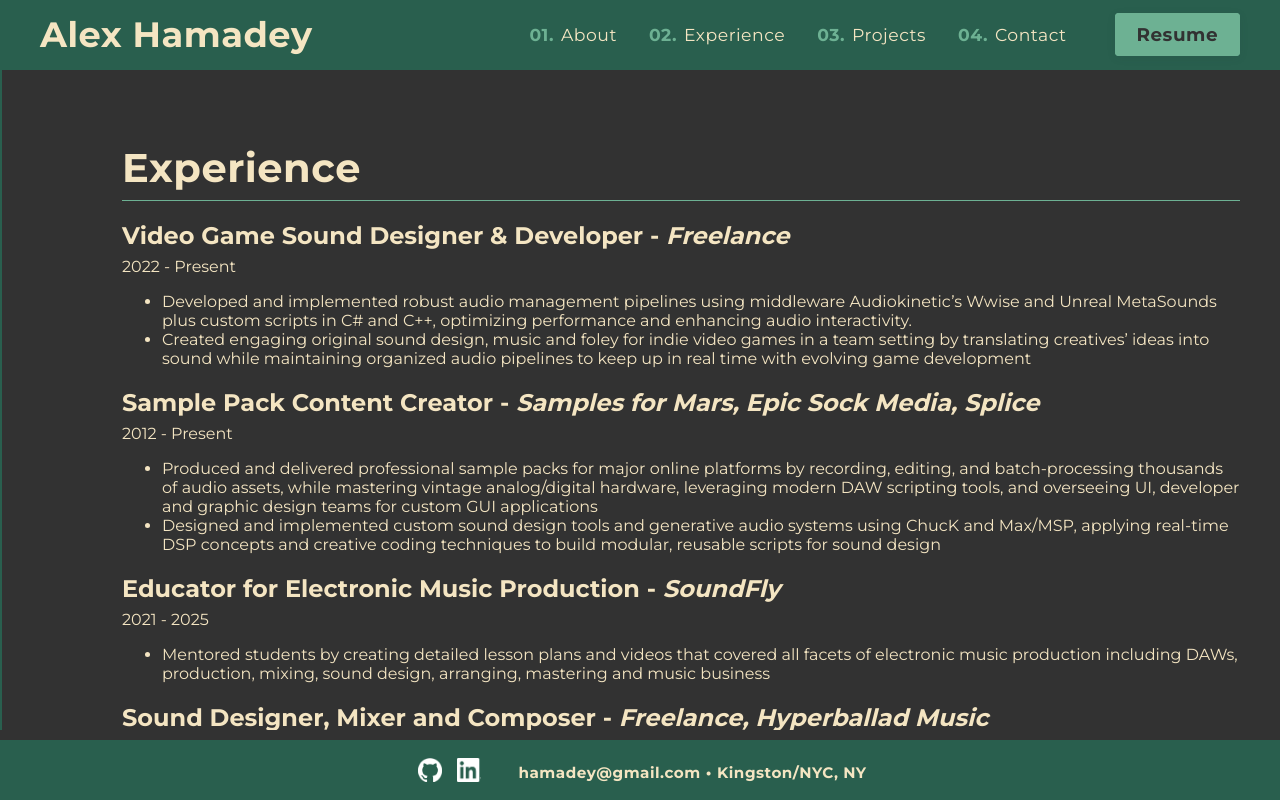
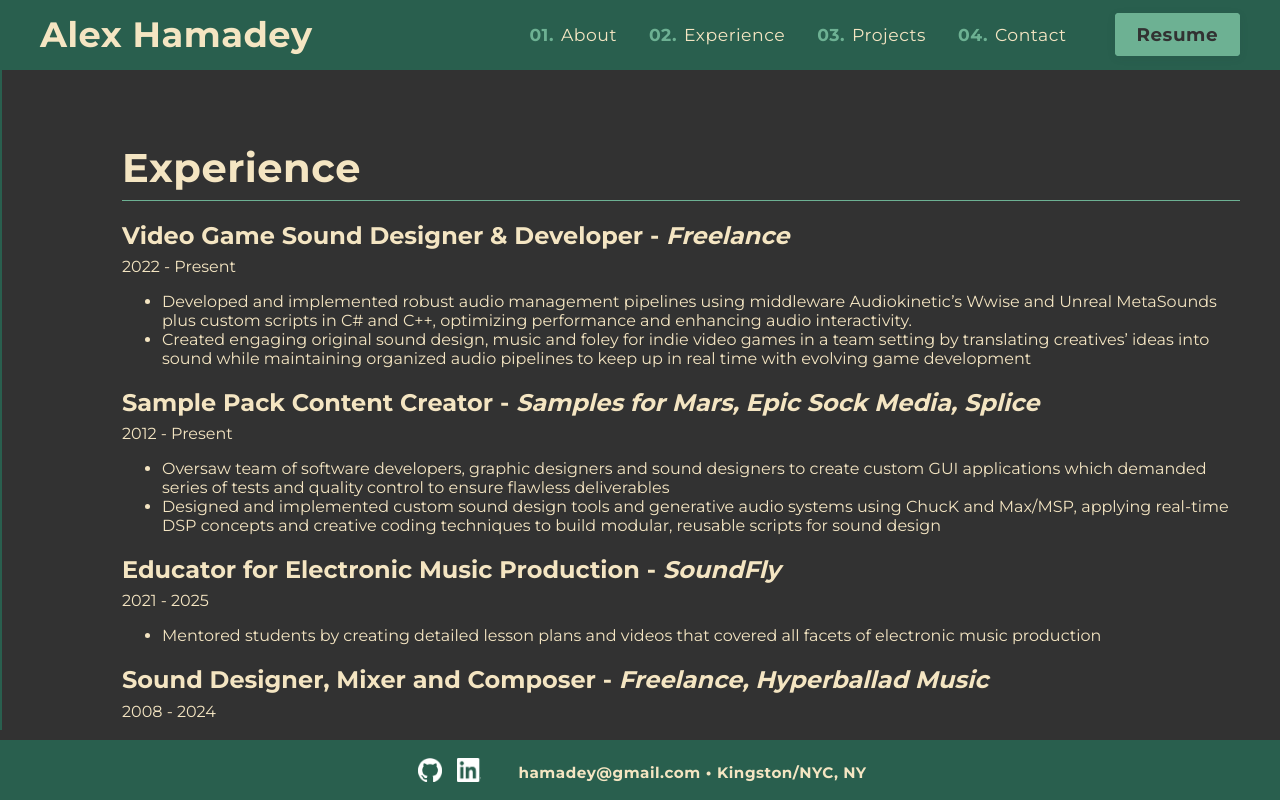
Before and after one commit to ahamadey27/PorfolioWebsite, a plain HTML site: page PortfolioWebsite/experience.html in a window 1280 px wide. Drawn offline with Linux system fonts and the light colour scheme.

Commit message:
updated resume and experience section

```diff
--- a/PortfolioWebsite/experience.html
+++ b/PortfolioWebsite/experience.html
@@ -56,9 +56,8 @@
             <h2>Sample Pack Content Creator - <em>Samples for Mars, Epic Sock Media, Splice</em></h2>
             <p class="duration">2012 - Present</p>
             <ul>
-                <li>Produced and delivered professional sample packs for major online platforms by recording, editing, and batch-processing
-                thousands of audio assets, while mastering vintage analog/digital hardware, leveraging modern DAW scripting tools, and
-                overseeing UI, developer and graphic design teams for custom GUI applications</li>
+                <li>Oversaw team of software developers, graphic designers and sound designers to create custom GUI applications which
+                demanded series of tests and quality control to ensure flawless deliverables</li>
                 <li>Designed and implemented custom sound design tools and generative audio systems using ChucK and Max/MSP, applying
                 real-time DSP concepts and creative coding techniques to build modular, reusable scripts for sound design</li>
             </ul>
@@ -67,8 +66,8 @@
             <h2>Educator for Electronic Music Production - <em>SoundFly</em></h2>
             <p class="duration">2021 - 2025</p>
             <ul>
-                <li>Mentored students by creating detailed lesson plans and videos that covered all facets of electronic music production
-                including DAWs, production, mixing, sound design, arranging, mastering and music business
+                <li>Mentored students by creating detailed lesson plans and videos that covered all facets of
+                 electronic music production
                 </li>
             </ul>
         </div>
@@ -76,9 +75,9 @@
             <h2>Sound Designer, Mixer and Composer - <em>Freelance, Hyperballad Music</em></h2>
             <p class="duration">2008 - 2024</p>
             <ul>
-                <li>Provided 360 audio solutions for international ad campaigns for Google, Ford, Kraft, Kate Spade, Volkswagen and UNIQLO
-                to create impactful, high-quality music, mixes and sound design.</li>
-                <li>Managed teams of composers, sound designers, musicians and vocalist to deliver audio assets under tight deadlines</li>
+                <li>Provided 360 audio solutions for international advertising campaigns by organizing teams of creatives while maintaining
+                fluent communication with clients to assure project alignment and timely delivery of assets.
+                </li>
             </ul>
         </div>
         <div class="job">
@@ -111,8 +110,11 @@
                 <p class="duration">2023 - 2024</p>
                 <ul>
                     <li>Certification in Software Development</li>
-                    <li>C#, Python, Django, .NET Framework, T-SQL/SQL, MVC, CRUD, HTML, CSS, JavaScript, T-SQL/SQL, Agile / SCRUM and web
-                    application development.</li>
+                    <li>Immersive Full Stack Software Developer boot camp with over 600 hours of instruction and hands-on coding. Predominantly
+                    the program is based on C# and Python, along with the fundamentals of Computer Science, Django, .NET Framework,
+                    T-SQL/SQL, CRUD, MVC, HTML, CSS, JavaScript, Agile / SCRUM and web application development. Completed numerous practical projects available
+                    <a href="https://github.com/ahamadey27/Coding-Portfolio" target="_blank" style="color: #295f4e;">here</a>
+                    </li>
                 </ul>
             </div>
             <div class="job">
```
Also changed, not shown: 1 other file.
